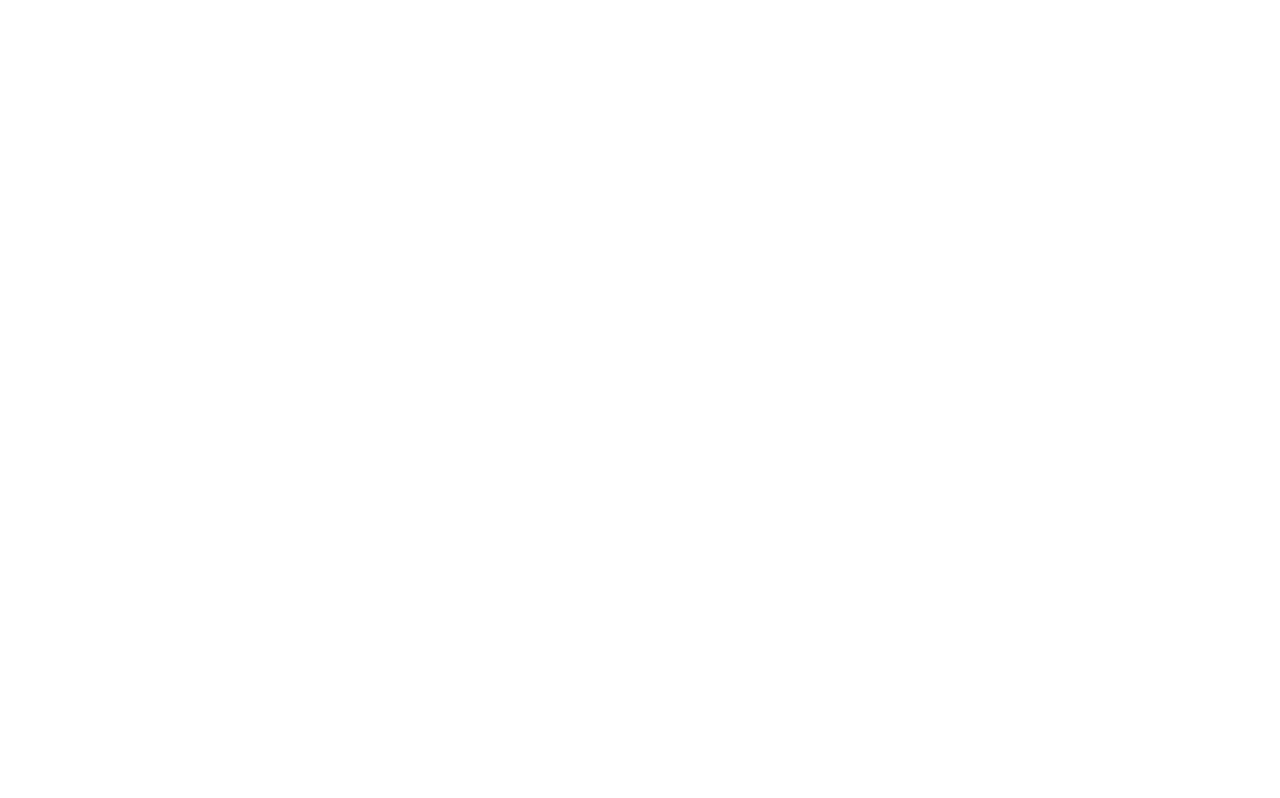
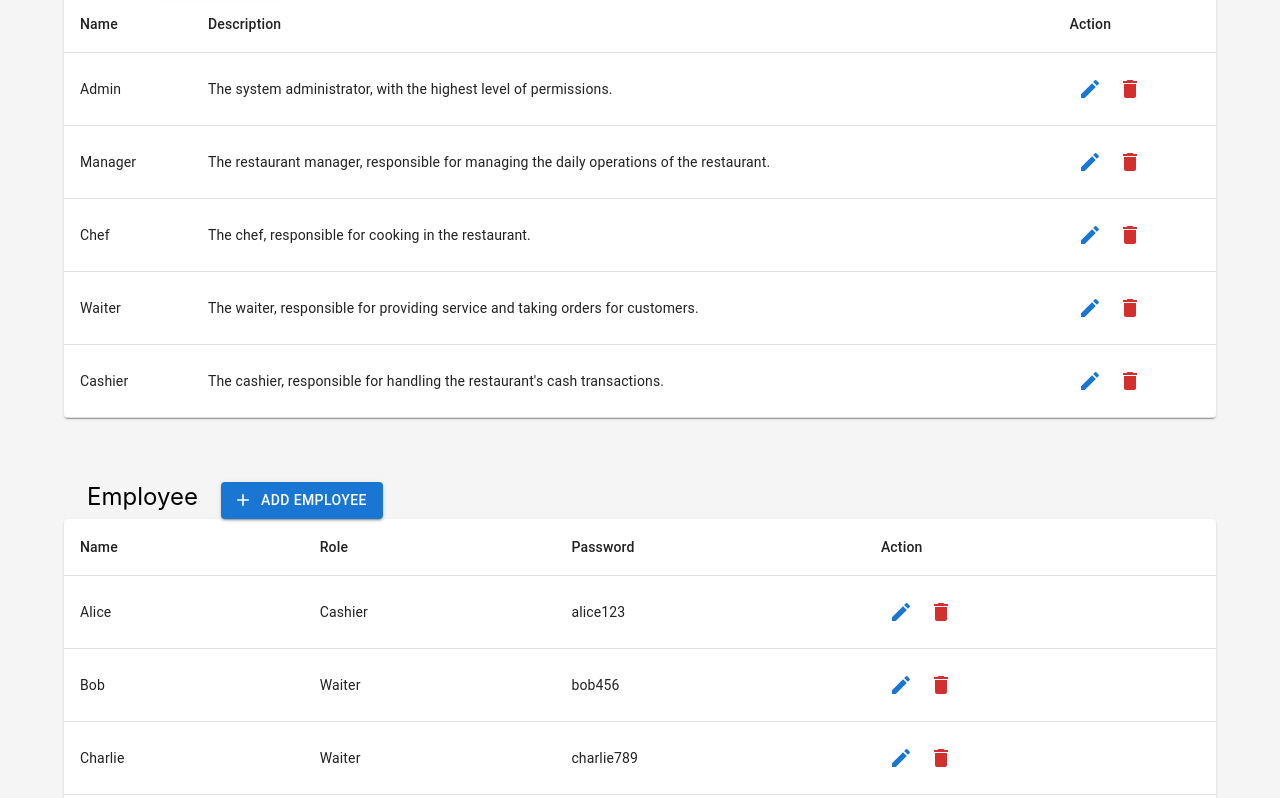
Before and after one commit to QianTea/capstone, a React (Create React App) app in the folder react-project/: page /admin/employee in a window 1280 px wide. Before the commit this address had no page. Shown: the part 202-1000 px from the top of the page. Before the commit the page ends 800 px from the top, so only its background shows below. Built offline with nearby package versions, Linux system fonts and the light colour scheme; sample sign-in values are in the browser's storage.

Commit message:
admin-employee done

```diff
--- a/react-project/src/App.js
+++ b/react-project/src/App.js
@@ -20,8 +20,8 @@
 import AddFoodType from './admin/components/addFoodType';
 import AddCategory from './admin/components/addCategory';
 import AddProduct from './admin/components/addProduct';
-import Staff from './admin/pages/Employee';
-import AddStaff from "./admin/components/addStaff";
+import Employee from './admin/pages/Employee';
+import AddEmployee from "./admin/components/addEmployee";
 import AddRole from "./admin/components/addRole";
 
 // Order System
@@ -54,9 +54,9 @@
           <Route path="/admin/menu/addFoodType" element={<AddFoodType />} />
           <Route path="/admin/menu/addCategory" element={<AddCategory />} />
           <Route path="/admin/menu/addProduct" element={<AddProduct />} />
-          <Route path="/admin/staff" element={<Staff />} />
-          <Route path="/admin/staff/addRole" element={<AddRole />} />
-          <Route path="/admin/staff/addStaff" element={<AddStaff />} />
+          <Route path="/admin/employee" element={<Employee />} />
+          <Route path="/admin/employee/addRole" element={<AddRole />} />
+          <Route path="/admin/employee/addEmployee" element={<AddEmployee />} />
         </Route>
         {/*  Order System */}
         <Route path='/order' element={<OrderLayout />} >
--- a/react-project/src/admin/components/addStaff.js
+++ b/react-project/src/admin/components/addEmployee.js
@@ -8,58 +8,65 @@
 import Button from '@mui/material/Button';
 import SendIcon from '@mui/icons-material/Send';
 
-const positions = [
+//styles
+const styles = {
+
+  };
+//data
+const roles = [
     { value: 'Uncategorized', label: 'Uncategorized', },
-    { value: 'kitchen', label: 'kitchen', },
-    { value: 'waiter', label: 'waiter', }
+    { value: 'Admin', label: 'Admin', },
+    { value: 'Manager', label: 'Manager', },
+    { value: 'Chef', label: 'Chef', },
+    { value: 'Waiter', label: 'Waiter', },
+    { value: 'Cashier', label: 'Cashier', },
 ];
 
 
-const AddStaff = () => {
+const AddEmployee = () => {
 
     return (
         <Box
             sx={{
-                marginTop: 8,
+                marginTop: 2,
                 display: 'flex',
                 flexDirection: 'column',
                 alignItems: 'center',
                 '& .MuiTextField-root': { m: 1, width: '40ch' },
             }}>
-            <h1>Add Staff</h1>
+            <h1>Add Employee</h1>
             <Box component="form"
                 sx={{ mt: 2, mb: 3 }}
                 noValidate
                 autoComplete="off" >
                 <form name="addItem">
                     <div>
-                        name:
+                        Name:
                         <TextField
-                            id="staffName"
+                            id="empName"
                             label="name"
                             variant="outlined"
                         />
                     </div>
 
-                    <div>
-                        position:
+                    <div >
+                        Role:
                         <TextField
-                            id="outlined-select-position"
+                            id="empRole"
                             select
-                            label="Select"
+                            label="Role"
                             defaultValue="uncategorized"
-                            helperText="Please select staff position"
+                            helperText="Please select employee's role"
                         >
-                            {positions.map((option) => (
+                            {roles.map((option) => (
                                 <MenuItem key={option.value} value={option.value}>
                                     {option.label}
                                 </MenuItem>
                             ))}
                         </TextField>
-
                     </div>
                     <div>
-                        login password:
+                        Password:
                         <TextField
                             id="staffPswd"
                             label="password"
@@ -78,11 +85,11 @@
 
                 <Link
                     variant="body2"
-                    to="/admin/staff">
-                    Go back to Staff Management page
+                    to="/admin/employee">
+                    Go back to employee management page
                 </Link>
             </Box>
         </Box>
     )
 }
-export default AddStaff;
+export default AddEmployee;
--- a/react-project/src/admin/components/orders.js
+++ b/react-project/src/admin/components/orders.js
@@ -7,52 +7,13 @@
 import TableRow from '@mui/material/TableRow';
 import Title from './title';
 
-// Generate Order Data
-function createData(id, time, name, paymentMethod, amount) {
-  return { id, time, name, paymentMethod, amount };
-}
-
-const rows = [
-  createData(
-    0,
-    '11:30 AM',
-    'Ivy Lin',
-    'Cash',
-    12.44,
-  ),
-  createData(
-    1,
-    '11:35 AM',
-    'Ivy Lin',
-    'Card',
-    66.99,
-  ),
-  createData(
-    2,
-    '12:15 PM',
-    'Ivy Lin',
-    'Card',
-    100.81,
-    ),
-  createData(
-    3,
-    '13:45 PM',
-    'Ivy Lin',
-    'Cash',
-    54.39,
-  ),
-  createData(
-    4,
-    '13:53 PM',
-    'Ivy Lin',
-    'Cash',
-    12.79,
-  ),
+//data
+const firstFiveOrders = [
+  { time: '11:30 AM', orderType: 'Take Out', pmtType: 'cash', amount: '11.99', waiter: 'Ivy.L' },
+  { time: '12:15 PM', orderType: 'Dine In', pmtType: 'credit', amount: '23.45', waiter: 'Jack.M' },
+  { time: '1:00 PM', orderType: 'Take Out', pmtType: 'credit', amount: '8.75', waiter: 'Grace.K' },
+  { time: '2:30 PM', orderType: 'Dine In', pmtType: 'cash', amount: '45.67', waiter: 'Bob.T' },
 ];
-
-function preventDefault(event) {
-  event.preventDefault();
-}
 
 export default function Orders() {
   return (
@@ -61,24 +22,26 @@
       <Table size="small">
         <TableHead>
           <TableRow>
-            <TableCell>Time</TableCell>
-            <TableCell>Waiter's Name</TableCell>
-            <TableCell>Payment Method</TableCell>
-            <TableCell align="right">Sale Amount</TableCell>
+            <TableCell align="center">Time</TableCell>
+            <TableCell align="center">Order Type</TableCell>
+            <TableCell align="center">Payment Type</TableCell>
+            <TableCell align="center">Sale Amount</TableCell>
+            <TableCell align="center">Waiter</TableCell>
           </TableRow>
         </TableHead>
         <TableBody>
-          {rows.map((row) => (
-            <TableRow key={row.id}>
-              <TableCell>{row.time}</TableCell>
-              <TableCell>{row.name}</TableCell>
-              <TableCell>{row.paymentMethod}</TableCell>
-              <TableCell align="right">{`$${row.amount}`}</TableCell>
+          {firstFiveOrders.map((o) => (
+            <TableRow>
+              <TableCell align="center">{o.time}</TableCell>
+              <TableCell align="center">{o.orderType}</TableCell>
+              <TableCell align="center">{o.pmtType}</TableCell>
+              <TableCell align="center">{`$${o.amount}`}</TableCell>
+              <TableCell align="center">{o.waiter}</TableCell>
             </TableRow>
           ))}
         </TableBody>
       </Table>
-      <Link color="primary" href="#" onClick={preventDefault} sx={{ mt: 3 }}>
+      <Link color="primary" href="#" onClick={''} sx={{ mt: 3 }}>
         See more orders
       </Link>
     </React.Fragment>
--- a/react-project/src/admin/layout.js
+++ b/react-project/src/admin/layout.js
@@ -21,7 +21,7 @@
             setPages(p => [{ value: 'admin/home', label: 'Home' },
             { value: 'admin/store', label: 'StoreInfo' },
             { value: 'admin/menu', label: 'Menu' },
-            { value: 'admin/staff', label: 'Staff' },
+            { value: 'admin/employee', label: 'Employee' },
             // { value: 'home', label: 'Web' },
             // { value: '../order/home', label: 'Order' },
             // { value: '*', label: '404' },
--- a/react-project/src/admin/pages/Employee.js
+++ b/react-project/src/admin/pages/Employee.js
@@ -1,26 +1,55 @@
 import React from "react";
 import { Link } from "react-router-dom";
 import Box from '@mui/material/Box';
-import MenuItem from '@mui/material/IconButton';
-import InputAdornment from '@mui/material/InputAdornment';
-import TextField from '@mui/material/TextField';
-import Stack from '@mui/material/Stack';
+
 import Button from '@mui/material/Button';
 import IconButton from '@mui/material/IconButton';
-import SendIcon from '@mui/icons-material/Send';
+import AddIcon from '@mui/icons-material/Add';
 import EditIcon from '@mui/icons-material/Edit';
 import DeleteIcon from '@mui/icons-material/Delete';
-import { styled, createTheme, ThemeProvider } from '@mui/material/styles';
+
+import { createTheme, ThemeProvider } from '@mui/material/styles';
+import { Paper } from "@mui/material";
+import {
+    Table, TableBody, TableCell,
+    TableContainer, TableHead, TableRow
+} from "@mui/material";
 import Container from '@mui/material/Container';
-import Grid from '@mui/material/Grid';
-import Item from '@mui/material/Grid';
-import AddStaff from "../components/addStaff";
 
+// styles
 const mdTheme = createTheme();
+const styles = {
+    table: {
+        minWidth: '50%',
+        width: '100%',
+        display: 'flex',
+    },
+    tbTitle: {
+        fontSize: '1.5rem',
+        margin: '2%',
+    },
+};
+//data
+const roles = [
+    { name: 'Admin', description: 'The system administrator, with the highest level of permissions.' },
+    { name: 'Manager', description: 'The restaurant manager, responsible for managing the daily operations of the restaurant.' },
+    { name: 'Chef', description: 'The chef, responsible for cooking in the restaurant.' },
+    { name: 'Waiter', description: 'The waiter, responsible for providing service and taking orders for customers.' },
+    { name: 'Cashier', description: 'The cashier, responsible for handling the restaurant\'s cash transactions.' }
+];
+const employees = [
+    { name: 'Alice', role: 'Cashier', password: 'alice123' },
+    { name: 'Bob', role: 'Waiter', password: 'bob456' },
+    { name: 'Charlie', role: 'Waiter', password: 'charlie789' },
+    { name: 'David', role: 'Cashier', password: 'david012' },
+    { name: 'Emily', role: 'Waiter', password: 'emily345' }
+];
 
-const Staff = () => {
+const Employee = () => {
+
     return (
         <ThemeProvider theme={mdTheme}>
+            {/*  display list of roles  */}
             <Box sx={{
                 display: 'flex',
                 '& .MuiTextField-root': { m: 1, width: '55ch' },
@@ -33,71 +62,105 @@
                                 ? theme.palette.grey[100]
                                 : theme.palette.grey[900],
                         flexGrow: 1,
-                        height: '100vh',
-                        overflow: 'auto',
                     }}
                     noValidate
                     autoComplete="off"
                 >
                     <Container maxWidth="lg" sx={{ mt: 4, mb: 4 }}>
-                        <h1>Staff Management</h1>
-                        <Grid container spacing={1}>
-                            <Grid item xs={12} md={4} lg={4}>
-                                <Item>
-                                    <Link to="/admin/staff/addRole">
-                                        <Button variant="contained" startIcon={<SendIcon />} color="success">
+                        <h1>Employees Management</h1>
+                        <span style={styles.tbTitle}>Role</span>
+                        <Link to="/admin/employee/addRole">
+                            <Button variant="contained" startIcon={<AddIcon />} color="primary" >
                                 Add Role
                             </Button>
                         </Link>
-                                </Item>
-                            </Grid>
-                            <Grid item xs={12} md={4} lg={4}>
-                            <Item>
-                                    <Link to="/admin/staff/addStaff">
-                                        <Button variant="contained" startIcon={<SendIcon />} color="success">
-                                            Add Staff
+                        <TableContainer component={Paper} style={styles.table}>
+                            <Table >
+                                <TableHead>
+                                    <TableRow>
+                                        <TableCell>Name</TableCell>
+                                        <TableCell>Description</TableCell>
+                                        <TableCell>Action</TableCell>
+                                    </TableRow>
+                                </TableHead>
+                                <TableBody>
+                                    {roles.map((role, index) => (
+                                        <TableRow key={index}>
+                                            <TableCell>{role.name}</TableCell>
+                                            <TableCell>{role.description}</TableCell>
+                                            <TableCell>
+                                                <IconButton aria-label="edit" color="primary">
+                                                    <EditIcon />
+                                                </IconButton>
+                                                <IconButton aria-label="delete" color="error">
+                                                    <DeleteIcon />
+                                                </IconButton>
+                                            </TableCell>
+                                        </TableRow>
+                                    ))}
+                                </TableBody>
+                            </Table>
+                        </TableContainer>
+                    </Container>
+                </Box>
+            </Box>
+            {/*  display list of employees  */}
+            <Box sx={{
+                display: 'flex',
+                '& .MuiTextField-root': { m: 1, width: '55ch' },
+            }}>
+                <Box
+                    component="form"
+                    sx={{
+                        backgroundColor: (theme) =>
+                            theme.palette.mode === 'light'
+                                ? theme.palette.grey[100]
+                                : theme.palette.grey[900],
+                        flexGrow: 1,
+                    }}
+                    noValidate
+                    autoComplete="off"
+                >
+                    <Container maxWidth="lg" sx={{ mt: 4, mb: 4 }}>
+                        <span style={styles.tbTitle}>Employee</span>
+                        <Link to="/admin/employee/addEmployee">
+                            <Button variant="contained" startIcon={<AddIcon />} color="primary" >
+                                Add Employee
                             </Button>
                         </Link>
-                                </Item>
-                            </Grid>
-                            <Grid item xs={12} md={12} lg={12}>
-                                <Item>
-                                    <div>
-                                        <h2>Current Staff</h2>
-
-                                        <p>Ivy Lin - Waiter
-                                            <IconButton aria-label="edit">
+                        <TableContainer component={Paper} style={styles.table}>
+                            <Table >
+                                <TableHead>
+                                    <TableRow>
+                                        <TableCell>Name</TableCell>
+                                        <TableCell>Role</TableCell>
+                                        <TableCell>Password</TableCell>
+                                        <TableCell>Action</TableCell>
+                                    </TableRow>
+                                </TableHead>
+                                <TableBody>
+                                    {employees.map((employees, index) => (
+                                        <TableRow key={index}>
+                                            <TableCell>{employees.name}</TableCell>
+                                            <TableCell>{employees.role}</TableCell>
+                                            <TableCell>{employees.password}</TableCell>
+                                            <TableCell>
+                                                <IconButton aria-label="edit" color="primary">
                                                     <EditIcon />
                                                 </IconButton>
-                                            <IconButton aria-label="delete">
+                                                <IconButton aria-label="delete" color="error">
                                                     <DeleteIcon />
                                                 </IconButton>
-                                        </p>
-                                        <p>Taiyang Song - Waiter
-                                            <IconButton aria-label="edit">
-                                                <EditIcon />
-                                            </IconButton>
-                                            <IconButton aria-label="delete">
-                                                <DeleteIcon />
-                                            </IconButton>
-                                        </p>
-                                        <p>Aidan Lowe - Kitchen
-                                            <IconButton aria-label="edit">
-                                                <EditIcon />
-                                            </IconButton>
-                                            <IconButton aria-label="delete">
-                                                <DeleteIcon />
-                                            </IconButton>
-                                        </p>
-                                    </div>
-                                </Item>
-                            </Grid>
-
-                        </Grid>
+                                            </TableCell>
+                                        </TableRow>
+                                    ))}
+                                </TableBody>
+                            </Table>
+                        </TableContainer>
                     </Container>
                 </Box>
             </Box>
         </ThemeProvider>
-    )
+    );
 }
-export default Staff;
+export default Employee;
--- a/react-project/src/admin/pages/Home.js
+++ b/react-project/src/admin/pages/Home.js
@@ -71,9 +71,6 @@
                 </Box>
             </Box>
         </ThemeProvider>
-
-
-
     );
 }
 
--- a/react-project/src/orderSystem/pages/pageDineInOrder.js
+++ b/react-project/src/orderSystem/pages/pageDineInOrder.js
@@ -7,7 +7,7 @@
 import DineInDisplay from '../components/dineInDisplay';
 import DineInMenu from '../components/dineInMenu';
 
-
+//styles
 const theme = createTheme();
 const styles = {
     page: {
```
Also changed, not shown: react-project/src/admin/components/addRole.js (+9 -4 lines). Lines whose indentation alone changed are shown as unchanged.
